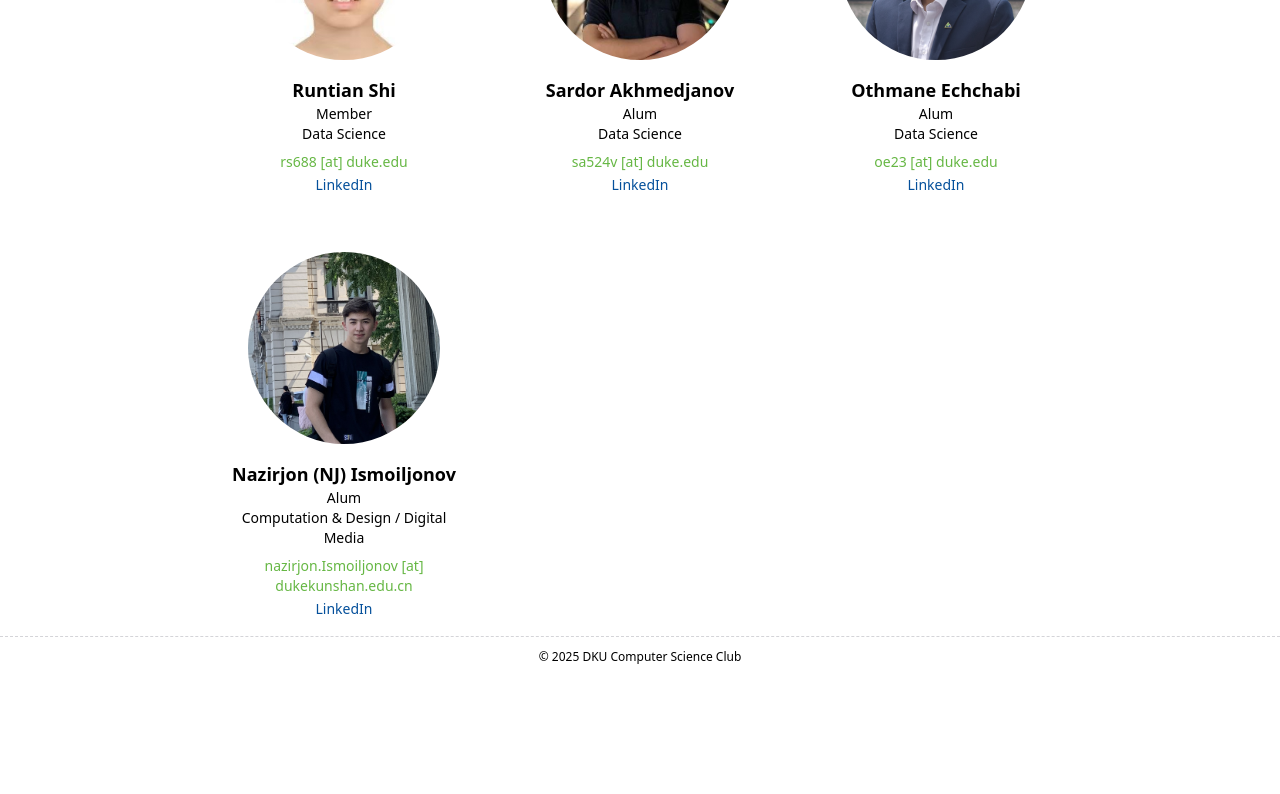
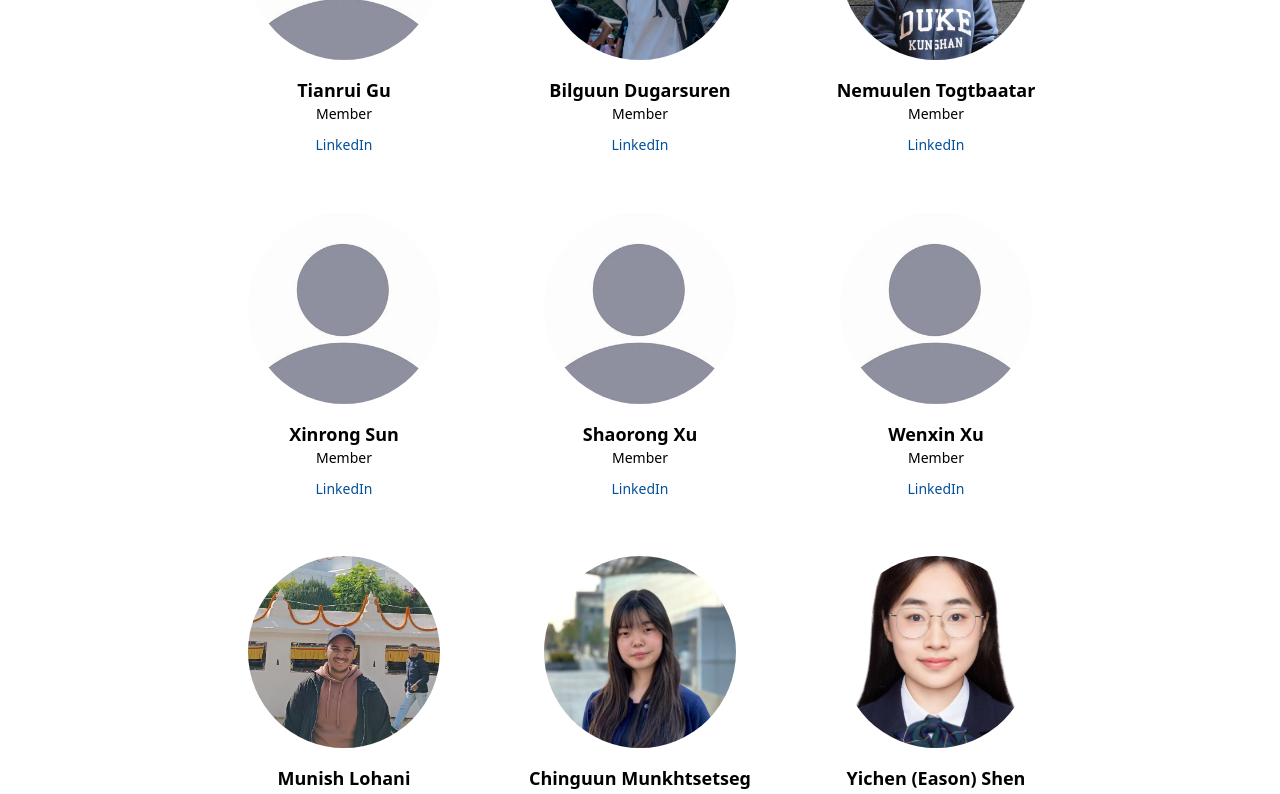
Before and after one commit to DKU-CS-Club/dkucs.com, a Next.js app: page /about in a window 1280 px wide. Shown: the part 1920-2714 px from the top of the page. Before the commit the page ends 2597 px from the top, so only its background shows below. Built offline with nearby package versions, Linux system fonts and the light colour scheme.

Commit message:
added photos of new members

```diff
--- a/src/components/team.tsx
+++ b/src/components/team.tsx
@@ -103,12 +103,84 @@ const clubMembers = [
 		picture: "/team/hank.jpg",
 	},
 	{
-    name: "Runtian Shi",
+		name: "Tianrui Gu",
 		role: "Member",
-    major: "Data Science",
-    email: "rs688 [at] duke.edu",
-    linkedin: "https://www.linkedin.com/in/runtians/",
-    picture: "/team/runtian.png",
+		major: "",
+		email: "",
+		linkedin: "",
+		picture: "/team/no.png",
+	},
+	{
+		name: "Bilguun Dugarsuren",
+		role: "Member",
+		major: "",
+		email: "",
+		linkedin: "",
+		picture: "/team/billy.png",
+	},
+	{
+		name: "Nemuulen Togtbaatar",
+		role: "Member",
+		major: "",
+		email: "",
+		linkedin: "",
+		picture: "/team/nemka.jpg",
+	},
+	{
+		name: "Xinrong Sun",
+		role: "Member",
+		major: "",
+		email: "",
+		linkedin: "",
+		picture: "/team/no.png",
+	},
+	{
+		name: "Shaorong Xu",
+		role: "Member",
+		major: "",
+		email: "",
+		linkedin: "",
+		picture: "/team/no.png",
+	},
+	{
+		name: "Wenxin Xu",
+		role: "Member",
+		major: "",
+		email: "",
+		linkedin: "",
+		picture: "/team/no.png",
+	},
+	{
+		name: "Munish Lohani",
+		role: "Member",
+		major: "",
+		email: "",
+		linkedin: "",
+		picture: "/team/munish.jpg",
+	},
+	{
+		name: "Chinguun Munkhtsetseg",
+		role: "Member",
+		major: "",
+		email: "",
+		linkedin: "",
+		picture: "/team/chinguun.jpg",
+	},
+	{
+		name: "Yichen (Eason) Shen",
+		role: "Member",
+		major: "",
+		email: "",
+		linkedin: "",
+		picture: "/team/eason.jpg",
+	},
+	{
+		name: "Yuxuan Liu",
+		role: "Member",
+		major: "",
+		email: "",
+		linkedin: "",
+		picture: "/team/no.png",
 	},
 	{
 		name: "Sardor Akhmedjanov",
```
Also changed, not shown: public/team/chinguun.jpg (added). Lines whose indentation alone changed are shown as unchanged.
